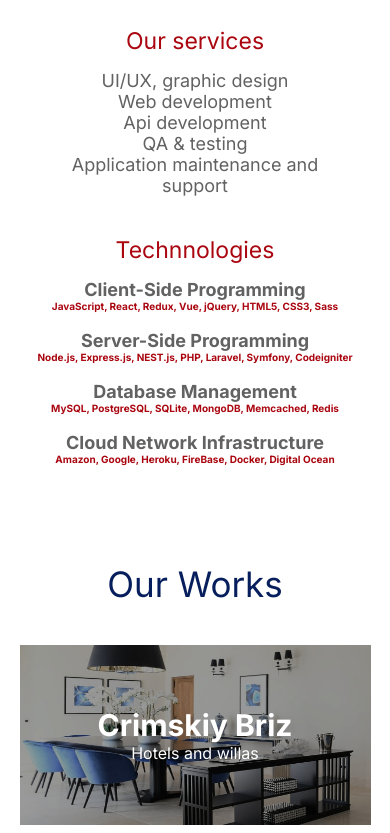
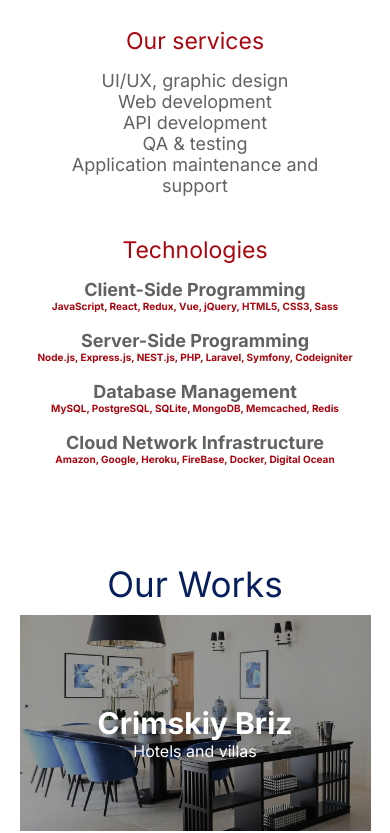
Before and after one commit to HarutDev77/CodeMilesRepo, a website: page index.html in a window 390 px wide. Shown: the part 523-1356 px from the top of the page. Drawn offline with Linux system fonts and the light colour scheme.

Commit message:
fix images height

```diff
--- a/css/main.scss
+++ b/css/main.scss
@@ -30,6 +30,7 @@
   background-color:rgba(255, 255, 255, 0.9);
   position: fixed;
   top: 0;
+  z-index: 10;
 }
 
 .cont_logo {
--- a/css/ourWorks.scss
+++ b/css/ourWorks.scss
@@ -24,10 +24,11 @@
   }
   .section_our_works_main_container {
     display: flex;
-    justify-content: space-between;
+    justify-content: center;
     flex-wrap: wrap;
+    gap: 15px;
     &_box {
-      height: 300px;
+      height: auto;
       position: relative;
       display: flex;
       align-items: center;
@@ -35,25 +36,31 @@
       flex-direction: column;
       color: white;
       width: 32%;
-      margin-top: 30px;
+      // margin-top: 30px;
       object-fit: contain;
       cursor: pointer;
       h3 {
         font-size: 40px;
         font-weight: 700;
+        position: absolute;
+        left: 50%;
+        top: 50%;
+        transform: translate(-50%,-50%);
+        width: max-content;
       }
       h4 {
         font-size: 25px;
         font-weight: 400;
+        position: absolute;
+        left: 50%;
+        top: 63%;
+        transform: translate(-50%,-50%);
+        width: max-content;
       }
 
       img {
         width: 100%;
         height: 100%;
-        position: absolute;
-        left: 0;
-        top: 0;
-        z-index: -1;
         filter: brightness(0.6);
       }
     }
@@ -64,7 +71,6 @@
   #section_our_works {
     .section_our_works_main_container {
       & > div {
-        height: 250px;
         h3{
             font-size: 35px;
         }
@@ -87,7 +93,6 @@
     }
     .section_our_works_main_container {
       & > div {
-        height: 220px;
         h3{
             font-size: 27px;
         }
@@ -115,7 +120,6 @@
     .section_our_works_main_container {
       & > div {
         width: 48%;
-        height: 200px;
       }
     }
   }
@@ -125,7 +129,7 @@
   #section_our_works {
     .section_our_works_h2 {
       font-size: 50px;
-      margin-bottom: 10px;
+      // margin-bottom: 10px;
     }
     .section_our_works_first_container {
       a {
@@ -135,7 +139,6 @@
     }
     .section_our_works_main_container {
       & > div {
-        height: 130px;
         h3{
             font-size: 20px;
         }
@@ -164,7 +167,6 @@
     .section_our_works_main_container {
       & > div {
         width: 100%;
-        height: 180px;
         h3{
             font-size: 30px;
         }
--- a/index.html
+++ b/index.html
@@ -65,13 +65,13 @@
                 <ul>
                     <li>UI/UX, graphic design</li>
                     <li>Web development</li>
-                    <li>Api development</li>
+                    <li>API development</li>
                     <li>QA & testing</li>
                     <li>Application maintenance and support</li>
                 </ul>
             </div>
             <div class="what_we_do_main_section_technnologies">
-                <h3>Technnologies</h3>
+                <h3>Technologies</h3>
                 <div>
                     <p>Client-Side Programming</p>
                     <span>JavaScript, React, Redux, Vue, jQuery, HTML5, CSS3, Sass</span>
@@ -106,7 +106,7 @@
             <div class="section_our_works_main_container_box" data-href="/krimskiyBriz.html">
                 <img src="./images/CrimskiyBriz.jpg" alt="Crimskiy Briz">
                <h3>Crimskiy Briz</h3>
-               <h4>Hotels and willas</h4>
+               <h4>Hotels and villas</h4>
             </div>
             <div class="section_our_works_main_container_box" data-href="/BBSFinance.html">
                 <img src="./images/BBSFinancemainPage.jpg" alt="BBSFinance">
@@ -116,7 +116,7 @@
             <div class="section_our_works_main_container_box" data-href="/infusionGames.html">
                 <img src="./images/infusionMainpage.jpg" alt="infusion Games">
                 <h3>Infusion games</h3>
-                <h4>GAme dvelopment copany</h4>
+                <h4>Game development company</h4>
             </div>
 
         </div>
@@ -133,7 +133,7 @@
         <div class="our_workflow_main_container">
             <div>
                 <span>1</span>
-                <h4>Requirment Gathering</h4>
+                <h4>Requirement Gathering</h4>
             </div>
             <div>
                 <span>2</span>
@@ -157,7 +157,7 @@
             </div>
             <div>
                 <span>7</span>
-                <h4>Support &  Maintence</h4>
+                <h4>Support & Maintenance</h4>
             </div>
         </div>
     </section>
```
Also changed, not shown: BBSFinance.html (+10 -10 lines), infusionGames.html (+4 -4 lines), krimskiyBriz.html (+5 -5 lines), dist/main.css, 1 other file.
